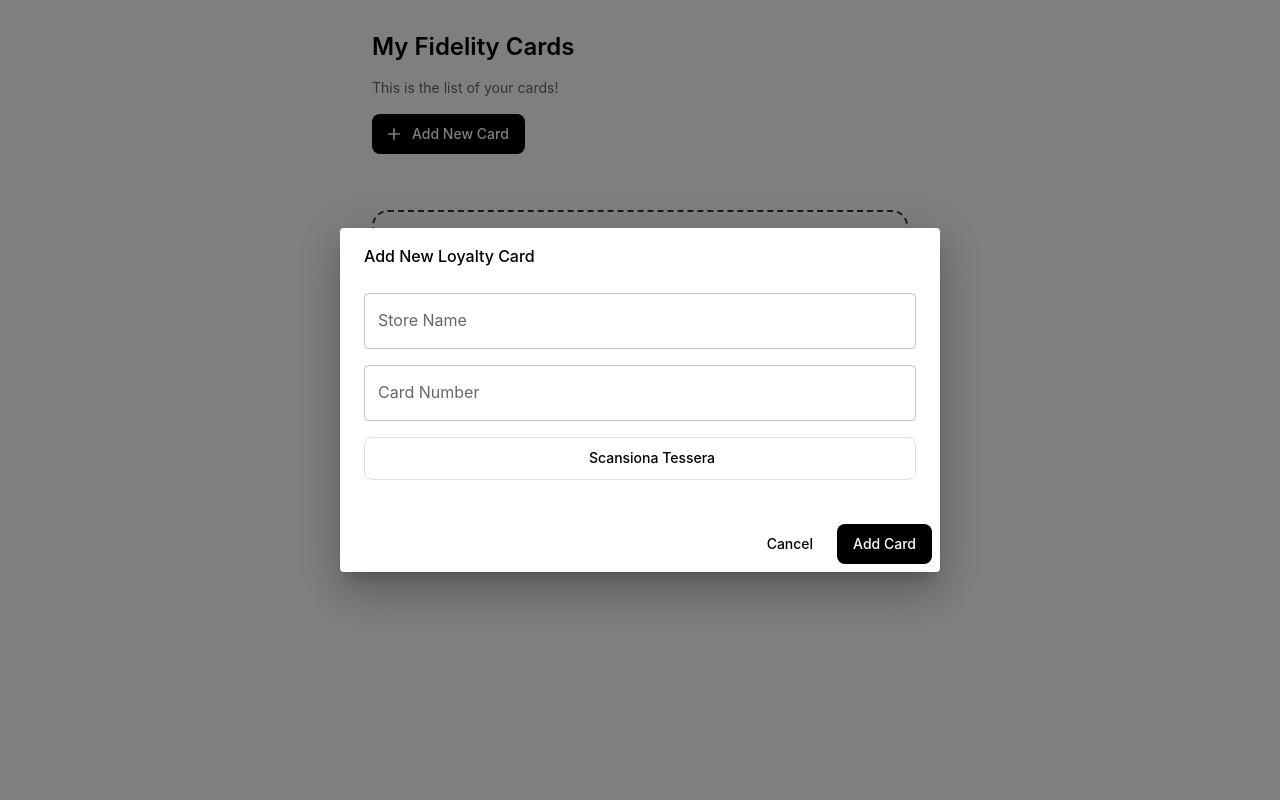
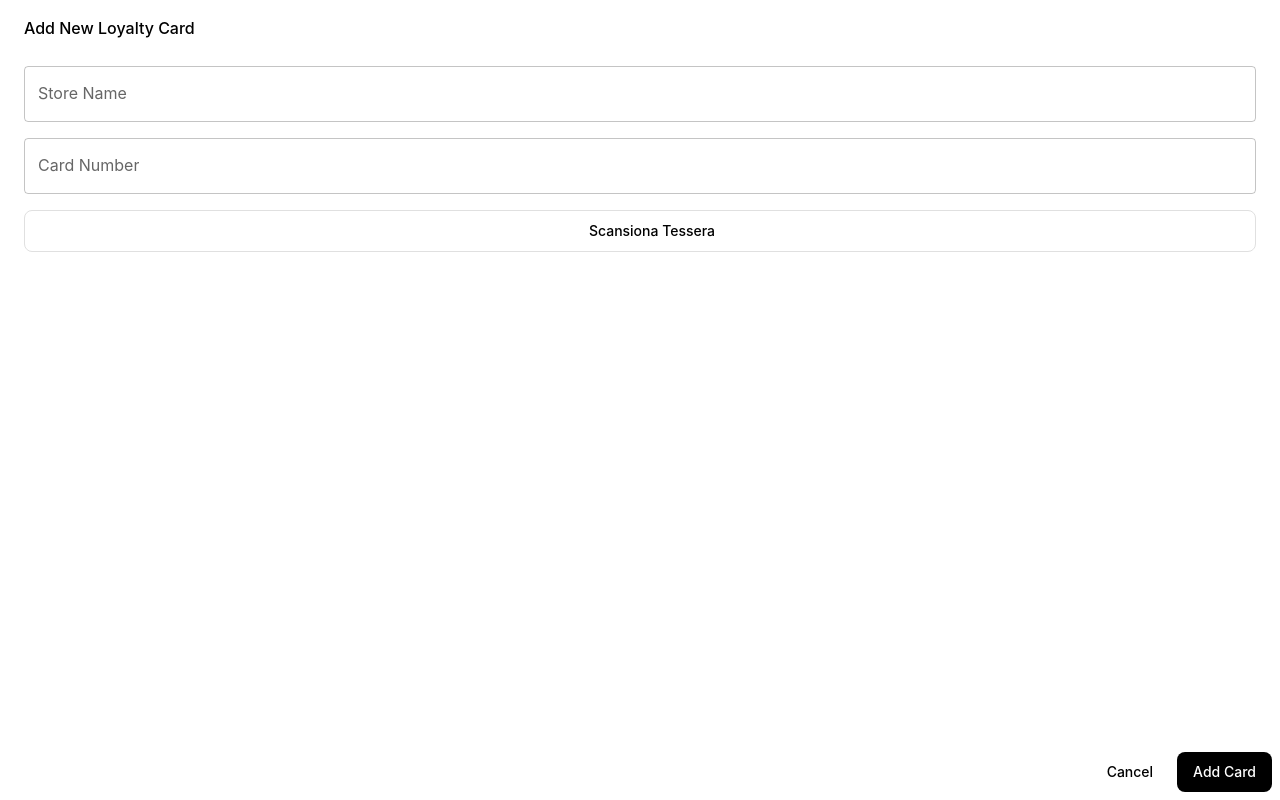
Before and after one commit to luca1388/fidelity-cards, a React (Vite) app: page / in a window 1280 px wide. Both pictures are taken after a click on the button "Add New Card". Built offline with nearby package versions, Linux system fonts and the light colour scheme; some icons are missing.

Commit message:
feat: full screen dialog

```diff
--- a/src/components/AddCardForm.tsx
+++ b/src/components/AddCardForm.tsx
@@ -47,7 +47,7 @@ export const AddCardForm = ({ open, onClose, onAdd }: AddCardFormProps) => {
   };
 
   return (
-    <Dialog open={open} onClose={onClose} fullWidth maxWidth="sm">
+    <Dialog fullScreen open={open} onClose={onClose}>
       <DialogTitle>Add New Loyalty Card</DialogTitle>
       <DialogContent>
         <Stack spacing={2} justifyContent="center" marginTop="8px">
```
